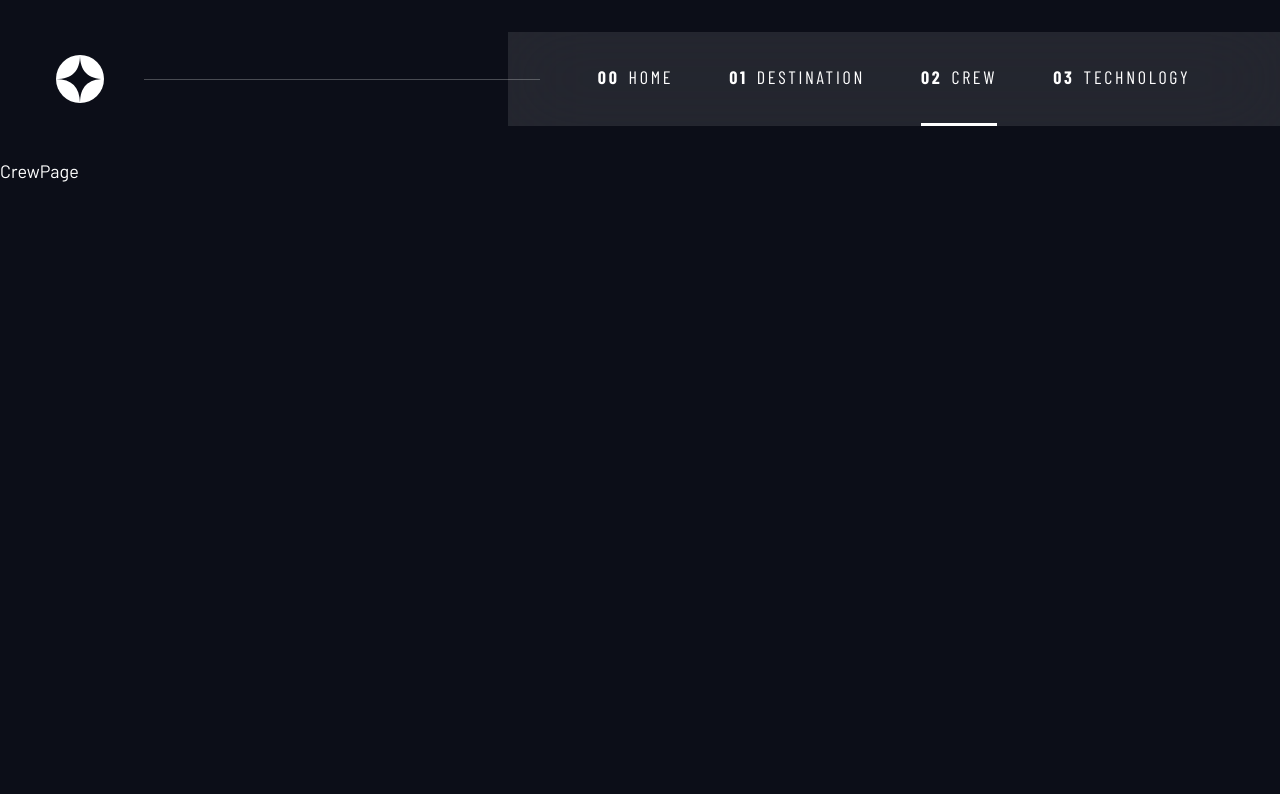
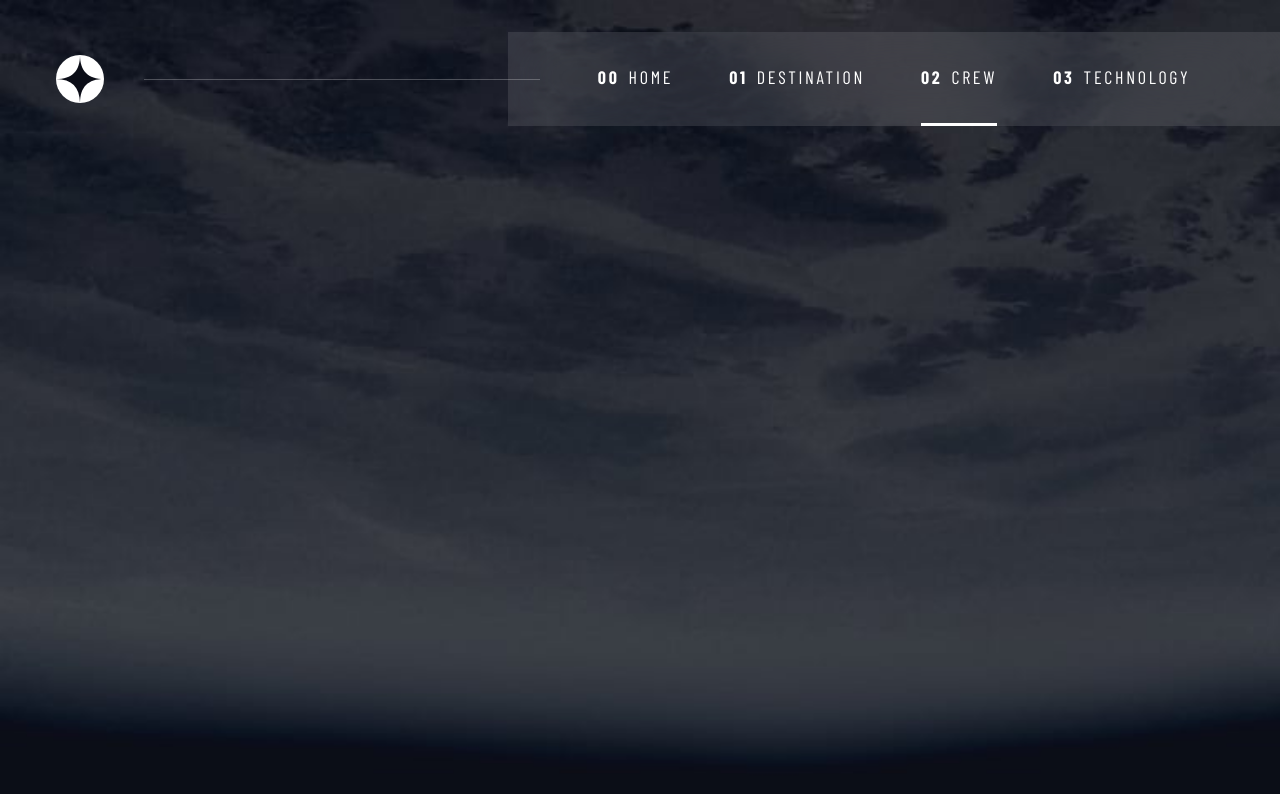
Before and after one commit to unhommequidort/space-tourism, a Next.js app: page /crew in a window 1280 px wide. Shown: the top 794 px of the page. Built offline with nearby package versions, Linux system fonts and the light colour scheme; a web font is replaced by a local one.

Commit message:
Basic page setup

```diff
--- a/app/components/MainHeader/MainHeader.jsx
+++ b/app/components/MainHeader/MainHeader.jsx
@@ -4,6 +4,11 @@ import PrimaryNavigation from '@/app/components/PrimaryNavigation/PrimaryNavigat
 
 export default function MainHeader() {
   return (
+    <>
+      <a className="skip-to-content" href="#main">
+        Skip to content
+      </a>
+
       <header className="primary-header flex">
         <Image
           src="/assets/shared/logo.svg"
@@ -15,5 +20,6 @@ export default function MainHeader() {
 
         <PrimaryNavigation />
       </header>
+    </>
   );
 }
--- a/app/crew/layout.tsx
+++ b/app/crew/layout.tsx
@@ -7,10 +7,10 @@ export default function CrewLayout({
   children: React.ReactNode;
 }) {
   return (
-    <section>
+    <div className="crew grid page-wrapper">
       <MainHeader />
 
       {children}
-    </section>
+    </div>
   );
 }
--- a/app/crew/page.tsx
+++ b/app/crew/page.tsx
@@ -1,5 +1,5 @@
 import React from 'react';
 
 export default function CrewPage() {
-  return <div>CrewPage</div>;
+  return <div></div>;
 }
--- a/app/destination/page.tsx
+++ b/app/destination/page.tsx
@@ -1,6 +1,5 @@
 import React from 'react';
-import MainHeader from '../components/MainHeader/MainHeader';
 
 export default function DestinationPage() {
-  return <div>DestinationPage</div>;
+  return <div></div>;
 }
--- a/app/globals.css
+++ b/app/globals.css
@@ -143,6 +143,11 @@ select {
   padding-inline: 2em;
   max-width: 80rem;
   margin-inline: auto;
+}
+
+.page-wrapper {
+  width: 100%;
+  height: 100vh;
 }
 
 .grid-container {
@@ -412,8 +417,14 @@ select {
   background-position: bottom center;
 } */
 
+.home,
+.destination,
+.crew,
+.technology {
+  grid-template-rows: min-content 1fr;
+}
+
 .home {
-  grid-template-rows: min-content 1fr;
   background-size: cover;
   background-position: bottom center;
   background-image: url(/assets/home/background-home-mobile.jpg);
@@ -431,3 +442,60 @@ select {
     background-image: url(/assets/home/background-home-desktop.jpg);
   }
 }
+
+.destination {
+  background-size: cover;
+  background-position: bottom center;
+  background-image: url(/assets/destination/background-destination-mobile.jpg);
+}
+
+@media (min-width: 35em) {
+  .destination {
+    background-position: center center;
+    background-image: url(/assets/destination/background-destination-tablet.jpg);
+  }
+}
+
+@media (min-width: 45em) {
+  .destination {
+    background-image: url(/assets/destination/background-destination-desktop.jpg);
+  }
+}
+
+.crew {
+  background-size: cover;
+  background-position: bottom center;
+  background-image: url(/assets/crew/background-crew-mobile.jpg);
+}
+
+@media (min-width: 35em) {
+  .crew {
+    background-position: center center;
+    background-image: url(/assets/crew/background-crew-tablet.jpg);
+  }
+}
+
+@media (min-width: 45em) {
+  .technology {
+    background-image: url(/assets/technology/background-technology-desktop.jpg);
+  }
+}
+
+.technology {
+  background-size: cover;
+  background-position: bottom center;
+  background-image: url(/assets/technology/background-technology-mobile.jpg);
+}
+
+@media (min-width: 35em) {
+  .technology {
+    background-position: center center;
+    background-image: url(/assets/technology/background-technology-tablet.jpg);
+  }
+}
+
+@media (min-width: 45em) {
+  .technology {
+    background-image: url(/assets/technology/background-technology-desktop.jpg);
+  }
+}
--- a/app/page.tsx
+++ b/app/page.tsx
@@ -12,10 +12,7 @@ export const metadata = {
 
 export default function Home() {
   return (
-    <div className="home grid" style={{ width: '100%', height: '100vh' }}>
-      <a className="skip-to-content" href="#main">
-        Skip to content
-      </a>
+    <div className="home grid page-wrapper">
       <MainHeader />
       <main id="main" className=" grid-container grid-container--home">
         <div>
--- a/app/technology/layout.tsx
+++ b/app/technology/layout.tsx
@@ -7,10 +7,10 @@ export default function TechnologyLayout({
   children: React.ReactNode;
 }) {
   return (
-    <section>
+    <div className="technology grid page-wrapper">
       <MainHeader />
 
       {children}
-    </section>
+    </div>
   );
 }
--- a/app/technology/page.tsx
+++ b/app/technology/page.tsx
@@ -1,5 +1,5 @@
 import React from 'react';
 
 export default function TechnologyPage() {
-  return <div>TechnologyPage</div>;
+  return <div></div>;
 }
```
Also changed, not shown: app/destination/layout.tsx (+7 -2 lines). Lines whose indentation alone changed are shown as unchanged.
